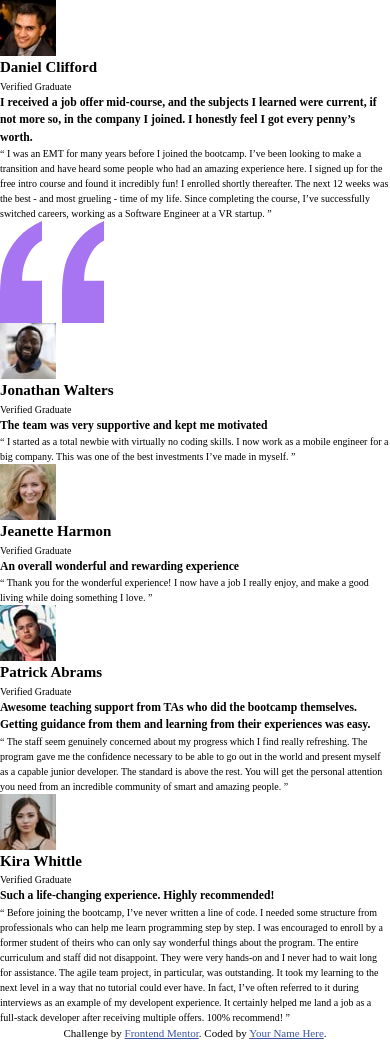
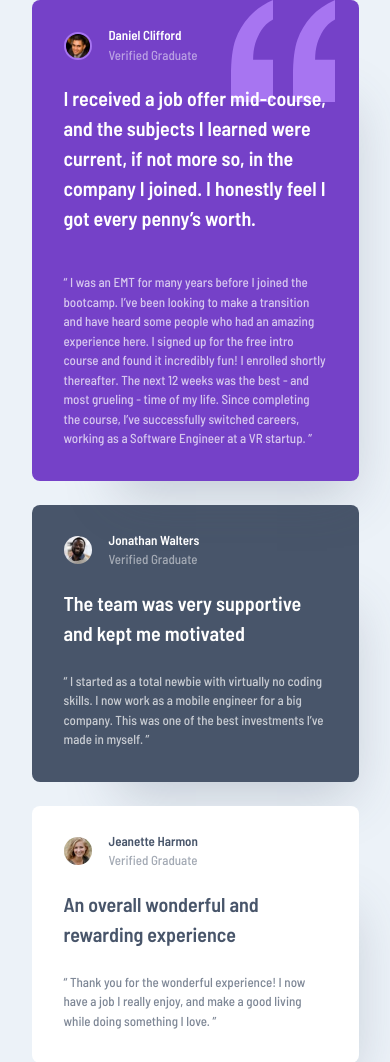
Before and after one commit to Kaji1127/Testimonials-Grid-Section, a website: page index.html in a window 390 px wide. Shown: the top 1062 px of the page. Before the commit the page ends 1041 px from the top, so only its background shows below. Drawn offline with Linux system fonts and the light colour scheme.

Commit message:
add responsive style

```diff
--- a/app/scss/base/_base.scss
+++ b/app/scss/base/_base.scss
@@ -0,0 +1,27 @@
+@use 'utility' as *;
+
+main {
+	display: grid;
+	align-content: center;
+	min-height: 100vh;
+	// padding: 7rem 0;
+	background-color: var(--grayishBlue);
+}
+
+.wrapper {
+	max-width: 32.7rem;
+	width: 100%;
+	margin: 0 auto;
+	display: grid;
+	align-content: center;
+
+	@include breakpoint(medium) {
+		max-width: 64rem;
+	}
+	@include breakpoint(large) {
+		max-width: 76rem;
+	}
+	@include breakpoint(xlarge) {
+		max-width: 110rem;
+	}
+}
--- a/app/scss/layout/_index.scss
+++ b/app/scss/layout/_index.scss
@@ -1 +1,2 @@
 @forward 'grid';
+@forward 'review';
--- a/app/scss/layout/grid.scss
+++ b/app/scss/layout/grid.scss
@@ -0,0 +1,18 @@
+@use 'utility' as *;
+
+.grid {
+	display: grid;
+	align-content: center;
+	justify-content: center;
+	row-gap: 2.4rem;
+
+	@include breakpoint(xlarge) {
+		grid-template-columns: repeat(4, 1fr);
+		grid-template-rows: repeat(2, 1fr);
+		grid-template-areas:
+			'daniel daniel jonathan kira'
+			'jeanette patrick patrick kira';
+		row-gap: 2.4rem;
+		column-gap: 3rem;
+	}
+}
--- /dev/null
+++ b/app/scss/layout/review.scss
@@ -0,0 +1,115 @@
+@use 'utility' as *;
+
+.review {
+	align-self: center;
+
+	&__content {
+		padding: 3.2rem;
+		padding-top: 2.6rem;
+		border-radius: 8px;
+		box-shadow: 40px 60px 50px -47px var(--lightGrayBlue);
+		color: var(--white);
+	}
+
+	&__profile {
+		margin-bottom: 1.8rem;
+		display: grid;
+		grid-template-columns: 2.8rem 1fr;
+		column-gap: 1.7rem;
+	}
+
+	&__img {
+		border-radius: 50%;
+		align-self: center;
+	}
+
+	&__status {
+		opacity: 0.5;
+	}
+
+	&__title {
+		margin-bottom: 2.4rem;
+	}
+
+	&__description {
+		opacity: 0.7;
+	}
+
+	&__bg {
+		position: absolute;
+		top: 0;
+		right: 2.4rem;
+		z-index: 1;
+
+		@include breakpoint(xlarge) {
+			right: 8rem;
+		}
+	}
+
+	/* Reviewer's Name */
+	&__daniel {
+		background-color: var(--violet);
+		position: relative;
+
+		& .review__title {
+			margin-bottom: 4rem;
+			position: relative;
+			z-index: 2;
+
+			@include breakpoint(xlarge) {
+				margin-bottom: 1.6rem;
+			}
+		}
+
+		@include breakpoint(xlarge) {
+			grid-area: daniel;
+		}
+
+		& .review__img {
+			border: 2px solid var(--lightViolet);
+		}
+	}
+
+	&__jonathan {
+		background-color: var(--grayBlue);
+
+		& .review__title {
+			@include breakpoint(xlarge) {
+				margin-bottom: 1.6rem;
+			}
+		}
+		@include breakpoint(xlarge) {
+			grid-area: jonathan;
+		}
+	}
+
+	&__jeanette {
+		background-color: var(--white);
+		color: var(--grayBlue);
+
+		@include breakpoint(xlarge) {
+			grid-area: jeanette;
+		}
+	}
+
+	&__patrick {
+		background-color: var(--darkBlue);
+
+		& .review__img {
+			border: 2px solid var(--violet);
+		}
+
+		@include breakpoint(xlarge) {
+			grid-area: patrick;
+		}
+	}
+
+	&__kira {
+		background-color: var(--white);
+		color: var(--grayBlue);
+
+		@include breakpoint(xlarge) {
+			grid-area: kira;
+		}
+	}
+}
```
Also changed, not shown: dist/style.css, 1 other file.
